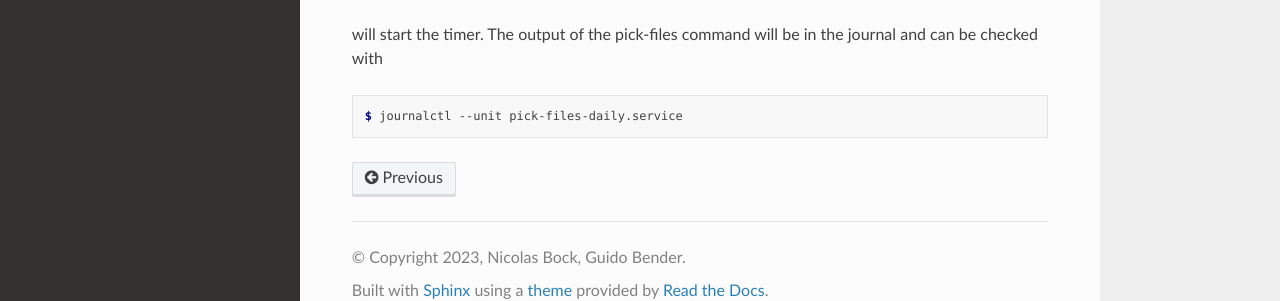
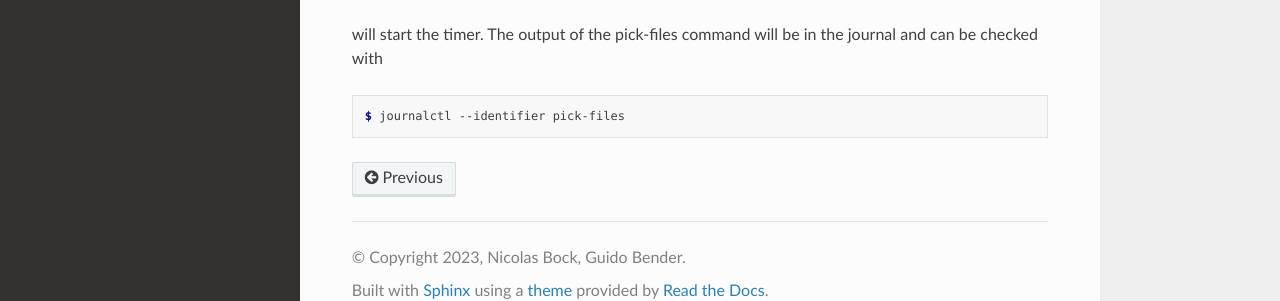
Before and after one commit to nicolasbock/filechooser, a Sphinx documentation site: the page built from docs/source/tips-and-tricks.rst, in a window 1280 px wide and 970 px high. Shown: the part 643-944 px from the top of the window. Built offline with Sphinx 7.4.7 and the Read the Docs theme 2.0.0, drawn with Linux system fonts in a browser that asks for light colours.

Commit message:
Fix tips and tricks
Signed-off-by: Nicolas Bock <nicolasbock@gmail.com>

```diff
--- a/docs/source/supported-options.rst
+++ b/docs/source/supported-options.rst
@@ -55,7 +55,7 @@ Supported Options
 
    .. code-block:: console
 
-      $ journalctl --unit pick-files-daily.service
+      $ journalctl --identifier pick-files
 
    Options
    -------
--- a/docs/source/tips-and-tricks.rst
+++ b/docs/source/tips-and-tricks.rst
@@ -33,4 +33,4 @@ journal and can be checked with
 
 .. code-block:: console
 
-   $ journalctl --unit pick-files-daily.service
+   $ journalctl --identifier pick-files
```
